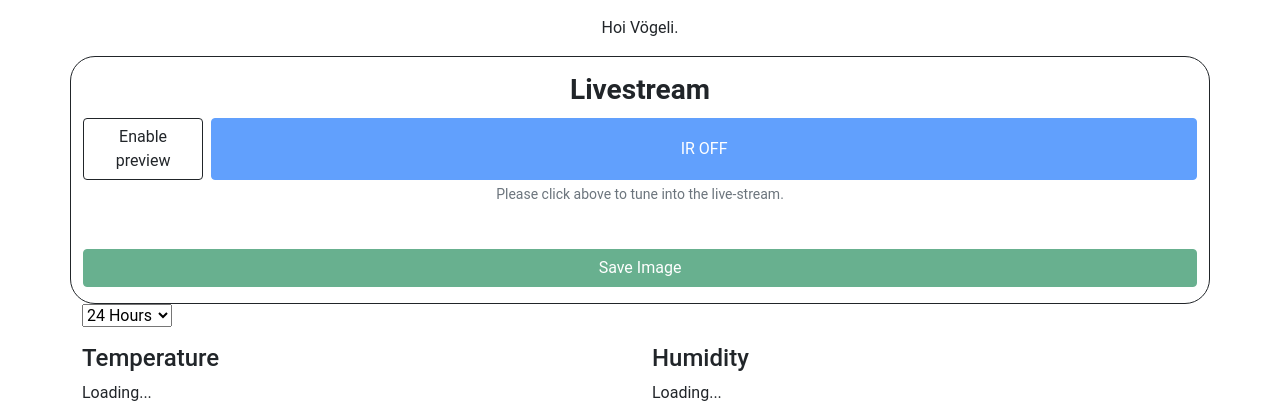
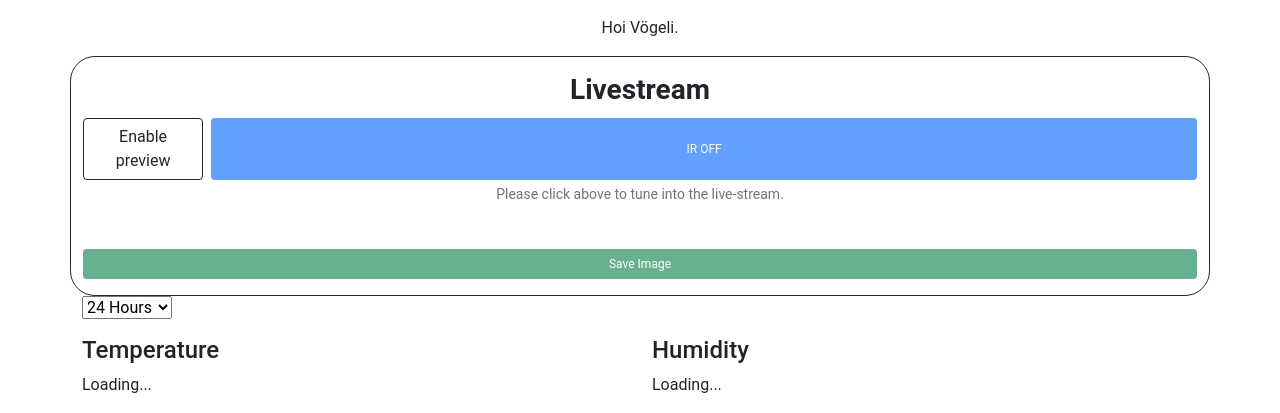
Before and after one commit to hacknus/birdhouse-monitor, a Django app: template backend/mainapp/templates/index.html in a window 1280 px wide. Shown: the part 74-487 px from the top of the page. Run offline with Django 3.2, Linux system fonts and the light colour scheme; the template is opened without the code that fills it, so the values that code supplies are empty; some libraries are stand-ins or nearby versions.

Commit message:
fix buttons

```diff
--- a/backend/mainapp/static/css/style.css
+++ b/backend/mainapp/static/css/style.css
@@ -243,6 +243,11 @@ button:hover {
     background-color: #45a049;
 }
 
+.btn-sm {
+    padding: 5px 10px;  /* Adjust padding */
+    font-size: 12px;  /* Reduce font size */
+}
+
 /* List styling for subscribers */
 h2 {
     font-size: 20px;
--- a/backend/mainapp/templates/index.html
+++ b/backend/mainapp/templates/index.html
@@ -173,14 +173,14 @@
             <label class="btn btn-outline-dark me-2" for="enablePreview">Enable preview</label>
 
             <!-- Button to toggle IR LED (Initially Disabled) -->
-                <button id="toggleIRButton" class="btn btn-primary" onclick="toggleIRLED()" disabled>IR OFF</button>
+            <button id="toggleIRButton" class="btn btn-primary btn-sm" onclick="toggleIRLED()" disabled>IR OFF</button>
         </div>
         <div id="enablePreviewHelp" class="form-text">Please click above to tune into the live-stream.</div>
     </div>
     <div class="mt-1 mb-2" id="imgPreview"></div>
     <!-- Save Image Button -->
     <div class="text-center mt-3">
-            <button class="btn btn-success" id="saveImageBtn" disabled>Save Image</button>
+        <button class="btn btn-success btn-sm" id="saveImageBtn" disabled>Save Image</button>
         <p id="saveMessage" class="text-success mt-2"></p>
     </div>
 </div>
```
Lines whose indentation alone changed are shown as unchanged.
